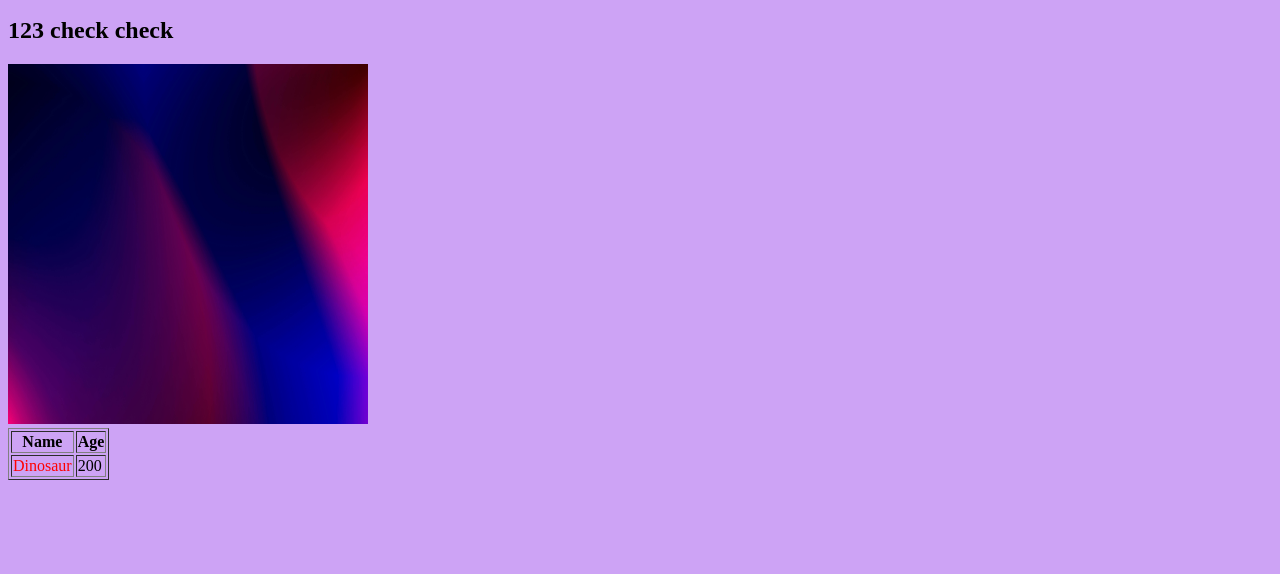
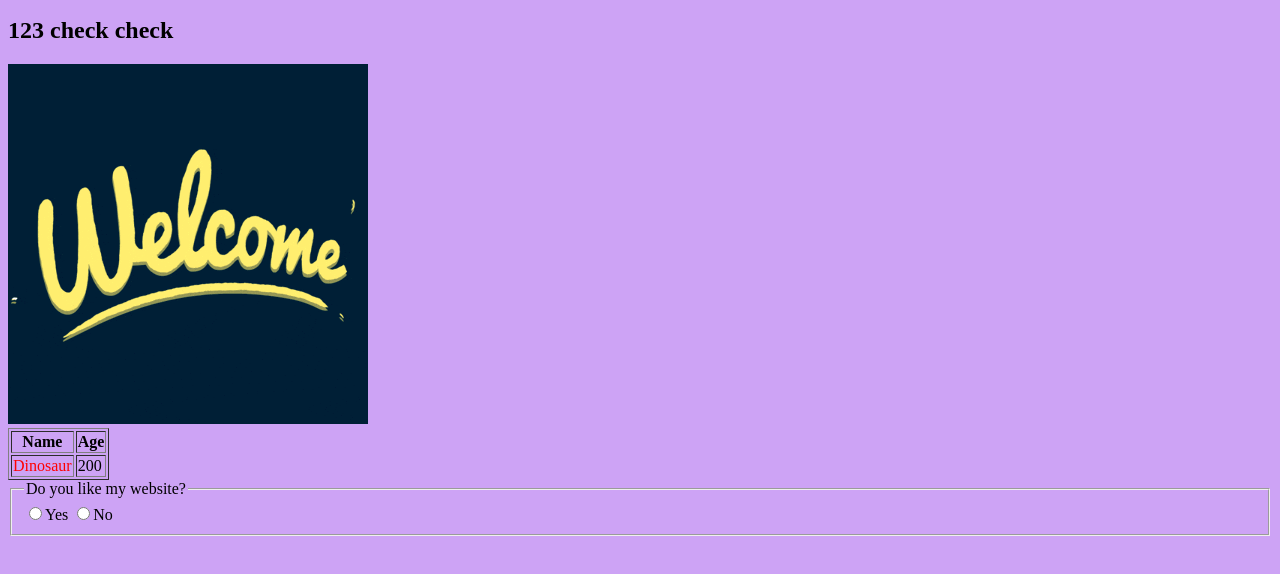
Before and after one commit to adiux06/WebDev, a plain HTML site: page webdev/index.html in a window 1280 px wide. Shown: the part 110-684 px from the top of the page. Drawn offline with Linux system fonts and the light colour scheme.

Commit message:
selector

```diff
--- /dev/null
+++ b/ID & class selector/style.css
@@ -0,0 +1,7 @@
+body {
+  font-family: sans-serif;
+}
+.dino {
+    background-color: rgb(213, 72, 21);
+
+}
--- a/webdev/index.html
+++ b/webdev/index.html
@@ -21,7 +21,7 @@
     <li><button id="save">Save for later</button></li>
     <h2>123 check check </h2>
 
-    <img width="360" height="360" src="image/bg.jpg" alt="bg" />
+    <img width="360" height="360" src="image/giphy.gif" alt="bg" />
 
     <table border="1">
         <tr>
@@ -34,6 +34,12 @@
         </tr>
     </table>
 
+    <fieldset>
+        <legend>Do you like my website?</legend>
+        <label for="Yes"><input type="radio" id="Yes" name="yes">Yes</label>
+        <label for="No"><input type="radio" id="No" name="yes">No</label>
+
+    </fieldset>
 </body>
 
 </html>
```
Also changed, not shown: ID & class selector/index.html (added, +16 -0 lines), webdev/image/bg.jpg (renamed from image/bg.jpg), webdev/image/giphy.gif (added).
